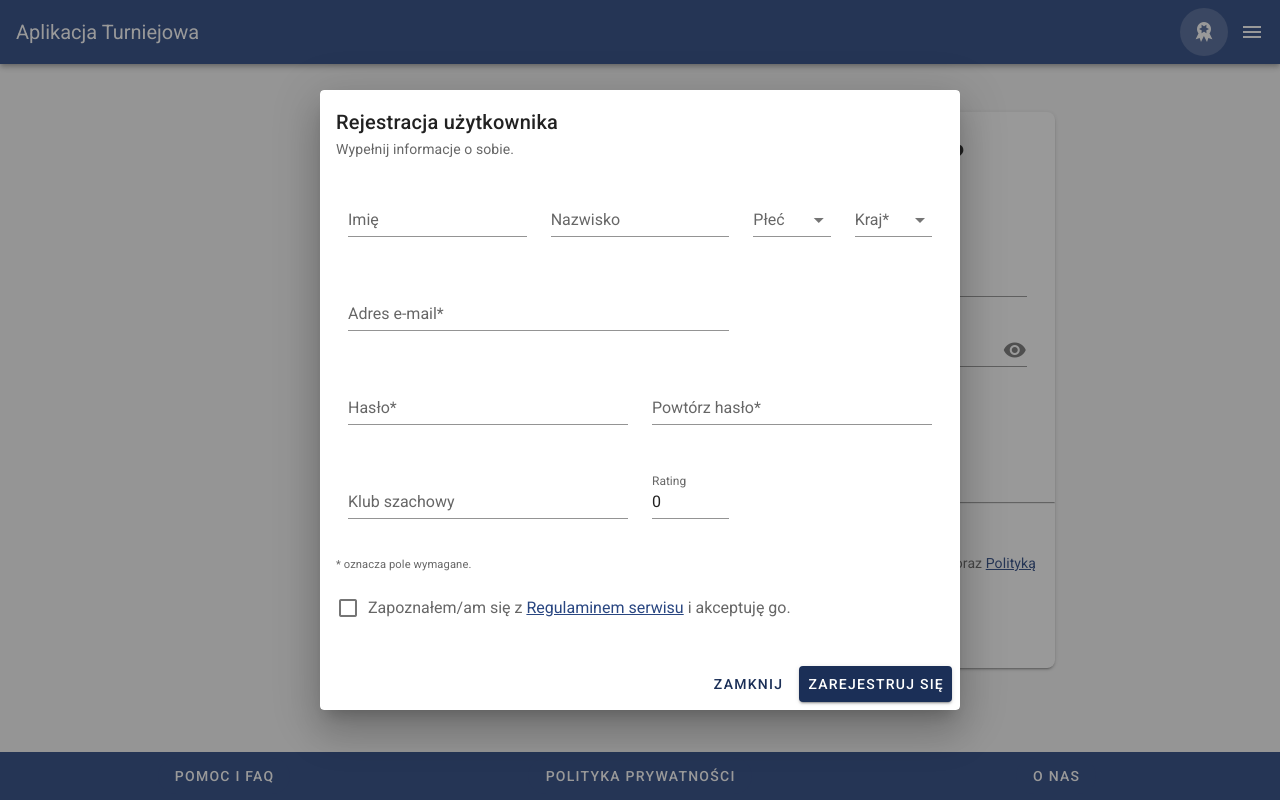
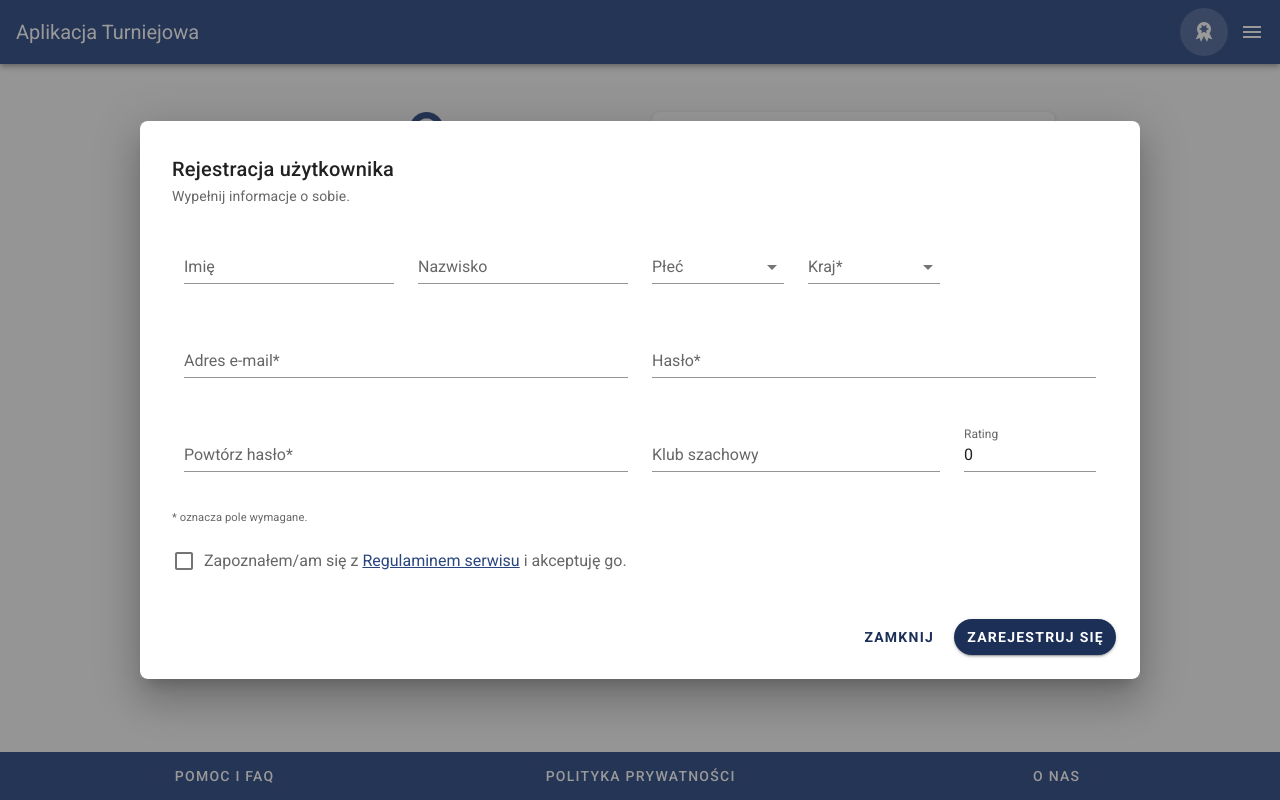
Before and after one commit to skni-kod/TournamentAppFrontend, a Vue app: page /login in a window 1280 px wide. Both pictures are taken after a click on the button "ZAREJESTRUJ SIĘ". Shown: the top 800 px of the page. Built offline with nearby package versions, Linux system fonts and the light colour scheme.

Commit message:
Registration Scaling

```diff
--- a/src/components/Registration.vue
+++ b/src/components/Registration.vue
@@ -1,28 +1,27 @@
 <template>
-  <v-dialog v-model="dialog" persistent max-width="50%">
+  <v-dialog v-model="dialog" width="80%" max-width="1000">
     <template v-slot:activator="{ on, attrs }">
       <v-btn
         color="secondary"
-        class="white--text mb-5"
+        class="white--text mb-5 rounded-pill"
         v-bind="attrs"
         v-on="on"
       >
-        Zarejestruj się
+        <h4>Zarejestruj się</h4>
       </v-btn>
     </template>
     <v-form v-model="valid">
-      <v-card>
-
+      <v-card class="pa-4 rounded-lg">
         <v-card-title>Rejestracja użytkownika</v-card-title>
-
         <v-card-subtitle>Wypełnij informacje o sobie.</v-card-subtitle>
 
         <v-card-text>
           <v-container>
             <v-row>
-
               <v-col
-                cols="4"
+                sm="6"
+                md="4"
+                lg="3"
                 v-for="(field, i) in fields_name_surname"
                 :key="i"
               >
@@ -32,7 +31,7 @@
                 ></v-text-field>
               </v-col>
 
-              <v-col cols="2">
+              <v-col sm="6" md="2">
                 <v-select
                   :items="gender_list"
                   item-value="code"
@@ -42,7 +41,7 @@
                 ></v-select>
               </v-col>
 
-              <v-col cols="2">
+              <v-col sm="6" md="2">
                 <v-select
                   :items="country_list"
                   item-value="name_en"
@@ -54,7 +53,7 @@
                 ></v-select>
               </v-col>
 
-              <v-col cols="8">
+              <v-col sm="12" md="6">
                 <v-text-field
                   label="Adres e-mail*"
                   v-model="email"
@@ -63,7 +62,7 @@
                 ></v-text-field>
               </v-col>
 
-              <v-col cols="6">
+              <v-col sm="12" md="6">
                 <v-text-field
                   label="Hasło*"
                   type="password"
@@ -77,7 +76,7 @@
                 ></v-text-field>
               </v-col>
 
-              <v-col cols="6">
+              <v-col sm="12" md="6">
                 <v-text-field
                   label="Powtórz hasło*"
                   type="password"
@@ -90,7 +89,7 @@
                 ></v-text-field>
               </v-col>
 
-              <v-col cols="6">
+              <v-col sm="10" md="4">
                 <v-text-field
                   label="Klub szachowy"
                   v-model="club"
@@ -106,7 +105,6 @@
                   v-model="rating"
                 ></v-text-field>
               </v-col>
-
             </v-row>
           </v-container>
 
@@ -115,24 +113,23 @@
           <v-checkbox v-model="checkbox" :rules="[rules.required]" required>
             <div slot="label">
               Zapoznałem/am się z
-              <router-link to="/regulations">Regulaminem serwisu</router-link>
+              <router-link :to="{ name: 'Privacy Policy' }"
+                >Regulaminem serwisu</router-link
+              >
               i akceptuję go.
             </div>
           </v-checkbox>
-
         </v-card-text>
         <v-card-actions>
-
           <v-spacer></v-spacer>
 
-          <v-btn color="secondary" text @click="dialog = false">
-            Zamknij
+          <v-btn class="secondary--text rounded-pill pa-3" text @click="dialog = false">
+            <h4>Zamknij</h4>
           </v-btn>
 
-          <v-btn color="secondary" class="white--text" @click="register()">
-            Zarejestruj się
+          <v-btn class="secondary white--text rounded-pill pa-3" @click="register()">
+            <h4>Zarejestruj się</h4>
           </v-btn>
-
         </v-card-actions>
       </v-card>
     </v-form>
```
